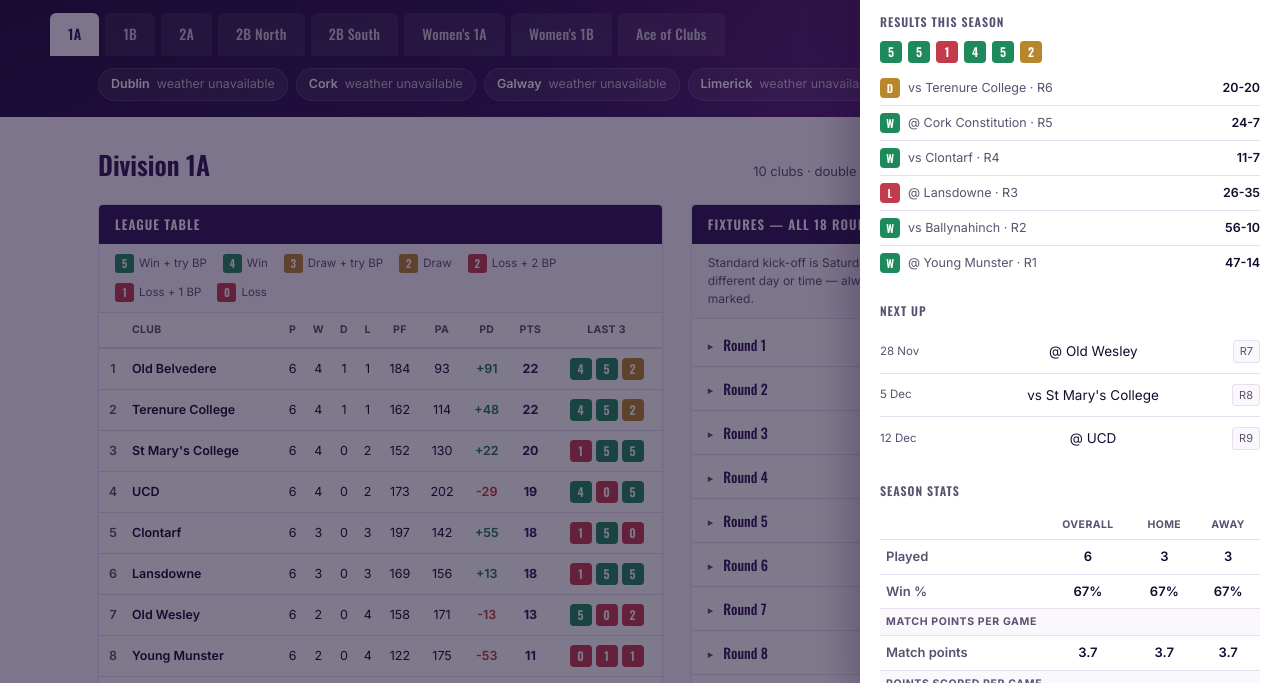
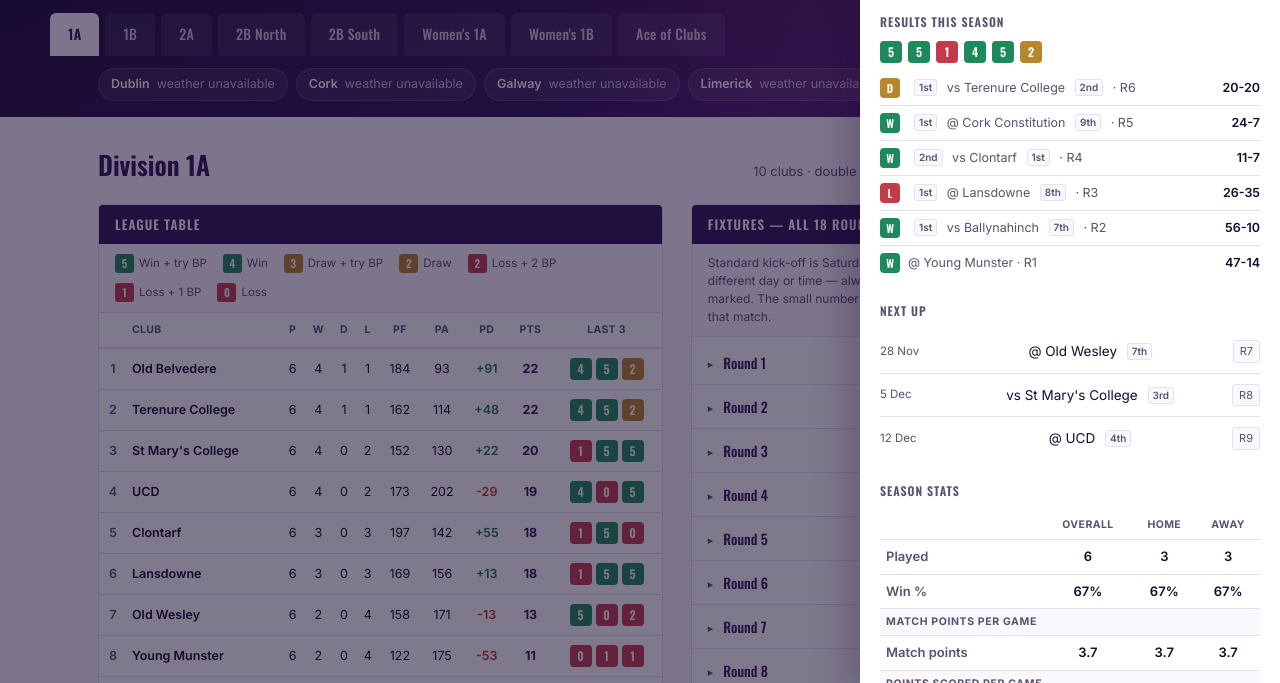
Before and after one commit to mauricehartery/theclubscenepodcast, a plain HTML site: page index.html in a window 1280 px wide. Both pictures are taken after a click on the element "Old Belvedere". Shown: the part 109-792 px from the top of the page. Drawn offline with nearby package versions, Linux system fonts and the light colour scheme; no server answers.

Commit message:
Add files via upload

```diff
--- a/index.html
+++ b/index.html
@@ -488,6 +488,13 @@ details.round-group summary .round-date{
   color:#fff; background:var(--magenta-deep); font-weight:700; width:auto; padding:1px 7px; border-radius:4px; font-family:var(--font-display);
 }
 .fx-aa-note{ padding:0 20px 8px; font-size:11.5px; color:var(--magenta-deep); text-align:center; font-weight:600; }
+.fx-pos{ display:inline-block; font-size:10px; line-height:1.5; font-weight:600; color:var(--ink-soft); background:var(--paper); border:1px solid var(--paper-line); border-radius:3px; padding:0 4px; margin:0 6px; vertical-align:1px; }
+.fixture-row .fx-team{ min-width:0; }
+@media (max-width:520px){
+  .fixture-row{ padding:8px 12px; gap:6px; font-size:13px; }
+  .fixture-row .fx-pos{ margin:0 3px; }
+  .fixture-row .fx-when{ width:auto; min-width:44px; }
+}
 .fixture-row .fx-team.fx-winner{ font-weight:700; color:var(--ink); }
 
 /* ---------- Drawer ---------- */
@@ -779,6 +786,35 @@ function renderStandingsTable(divKey){
     </div>`;
 }
 
+function leaguePositions(divKey, beforeRound){
+  // League position of every team going into `beforeRound`, from all played
+  // fixtures in earlier rounds: 4 for a win, 2 for a draw, +1 for 4+ tries,
+  // +1 for a loss by 7 or fewer. Sorted by Pts, then PD, then PF.
+  const div = DATA[divKey];
+  const t = {};
+  div.teams.forEach(n => { t[n] = {n, pts:0, pf:0, pa:0, p:0}; });
+  div.fixtures.forEach(f => {
+    if (!f.played || f.abandoned || f.round >= beforeRound) return;
+    const h = t[f.home], a = t[f.away];
+    if (!h || !a) return;
+    h.p++; a.p++;
+    h.pf += f.homeScore; h.pa += f.awayScore; a.pf += f.awayScore; a.pa += f.homeScore;
+    if (f.homeScore > f.awayScore) h.pts += 4; else if (f.homeScore < f.awayScore) a.pts += 4; else { h.pts += 2; a.pts += 2; }
+    if ((f.homeTries || 0) >= 4) h.pts++;
+    if ((f.awayTries || 0) >= 4) a.pts++;
+    if (f.homeScore < f.awayScore && f.awayScore - f.homeScore <= 7) h.pts++;
+    if (f.awayScore < f.homeScore && f.homeScore - f.awayScore <= 7) a.pts++;
+  });
+  const rows = Object.values(t).sort((x,y) => (y.pts-x.pts) || ((y.pf-y.pa)-(x.pf-x.pa)) || (y.pf-x.pf) || x.n.localeCompare(y.n));
+  const pos = {};
+  rows.forEach((r,i) => { if (rows.some(q => q.p > 0)) pos[r.n] = i+1; });
+  return pos;
+}
+function ordinal(n){
+  const s = ['th','st','nd','rd'], v = n % 100;
+  return n + (s[(v-20)%10] || s[v] || s[0]);
+}
+
 function renderFixturesPanel(divKey){
   const div = DATA[divKey];
   const rounds = {};
@@ -796,6 +832,8 @@ function renderFixturesPanel(divKey){
     const primaryDate = Object.keys(dateCounts).sort((a,b) => dateCounts[b]-dateCounts[a])[0];
     const anyOffStandard = games.some(f => f.date !== primaryDate || f.time !== div.kickoff.time);
     const dateLabel = fmtDate(primaryDate) + (anyOffStandard ? ' *' : '');
+    const posMap = leaguePositions(divKey, rn);
+    const posTag = n => posMap[n] ? `<small class="fx-pos" title="League position going into this match">${ordinal(posMap[n])}</small>` : '';
     const rows = games.map(f => {
       let fxWhen;
       if (f.abandoned) {
@@ -812,9 +850,9 @@ function renderFixturesPanel(divKey){
       const awayWon = f.played && f.awayScore > f.homeScore;
       return `
       <div class="fixture-row">
-        <span class="fx-team fx-home ${homeWon ? 'fx-winner' : ''}" data-team="${f.home}" data-division="${divKey}" tabindex="0">${f.home}</span>
+        <span class="fx-team fx-home ${homeWon ? 'fx-winner' : ''}" data-team="${f.home}" data-division="${divKey}" tabindex="0">${f.home}${posTag(f.home)}</span>
         <span class="fx-vs">v</span>
-        <span class="fx-team fx-away ${awayWon ? 'fx-winner' : ''}" data-team="${f.away}" data-division="${divKey}" tabindex="0">${f.away}</span>
+        <span class="fx-team fx-away ${awayWon ? 'fx-winner' : ''}" data-team="${f.away}" data-division="${divKey}" tabindex="0">${posTag(f.away)}${f.away}</span>
         ${fxWhen}
       </div>${f.abandoned ? `<div class="fx-aa-note">Abandoned (${f.abandonedReason || 'A-A'}) &mdash; to be refixed for another date</div>` : ''}`;
     }).join('');
@@ -827,7 +865,7 @@ function renderFixturesPanel(divKey){
   return `
     <div class="panel">
       <div class="panel-title">Fixtures — All ${totalRounds} Rounds</div>
-      <p class="kickoff-note">Standard kick-off is ${div.kickoff.day}s at ${div.kickoff.time}. Fixtures marked * kick off on a different day or time — always double-check nearer the date for anything not marked.</p>
+      <p class="kickoff-note">Standard kick-off is ${div.kickoff.day}s at ${div.kickoff.time}. Fixtures marked * kick off on a different day or time — always double-check nearer the date for anything not marked. The small number beside each team is its league position going into that match.</p>
       <div class="fixtures-body">${groups}</div>
     </div>`;
 }
@@ -1096,12 +1134,15 @@ function openDrawer(divKey, team){
     formEl.innerHTML = `<p class="empty-note">No results yet — ${team}'s form will appear here once the season is under way.</p>`;
   } else {
     const chipsRow = `<div class="drawer-last3-row">${last3.map(renderChip).join('')}</div>`;
-    const rows = last3.slice().reverse().map(r => `
+    const rows = last3.slice().reverse().map(r => {
+      const pm = leaguePositions(divKey, r.round);
+      const tag = n => pm[n] ? `<small class="fx-pos" title="League position going into this match">${ordinal(pm[n])}</small>` : '';
+      return `
       <div class="drawer-last3-detail">
         <span class="result-chip ${r.outcome}">${r.outcome.toUpperCase()}</span>
-        <span class="dl-opponent">${r.isHome ? 'vs' : '@'} ${r.opponent} · R${r.round}</span>
+        <span class="dl-opponent">${tag(team)} ${r.isHome ? 'vs' : '@'} ${r.opponent} ${tag(r.opponent)} · R${r.round}</span>
         <span class="dl-score">${r.teamScore}-${r.oppScore}</span>
-      </div>`).join('');
+      </div>`; }).join('');
     formEl.innerHTML = chipsRow + rows;
   }
 
@@ -1112,10 +1153,12 @@ function openDrawer(divKey, team){
   nextEl.innerHTML = upcoming.map(f => {
     const opponent = f.home === team ? f.away : f.home;
     const venue = f.home === team ? 'H' : 'A';
+    const pm = leaguePositions(divKey, f.round);
+    const tag = n => pm[n] ? `<small class="fx-pos" title="League position going into this match">${ordinal(pm[n])}</small>` : '';
     return `
       <div class="next-fixture">
         <span class="nf-date">${f.abandoned ? 'A-A' : fmtDate(f.date)}</span>
-        <span class="nf-match">${venue === 'H' ? 'vs' : '@'} ${opponent}</span>
+        <span class="nf-match">${venue === 'H' ? 'vs' : '@'} ${opponent} ${tag(opponent)}</span>
         <span class="nf-round">${f.abandoned ? 'To be refixed &middot; ' : ''}R${f.round}</span>
       </div>`;
   }).join('') || `<p class="empty-note">No fixtures found.</p>`;
```
